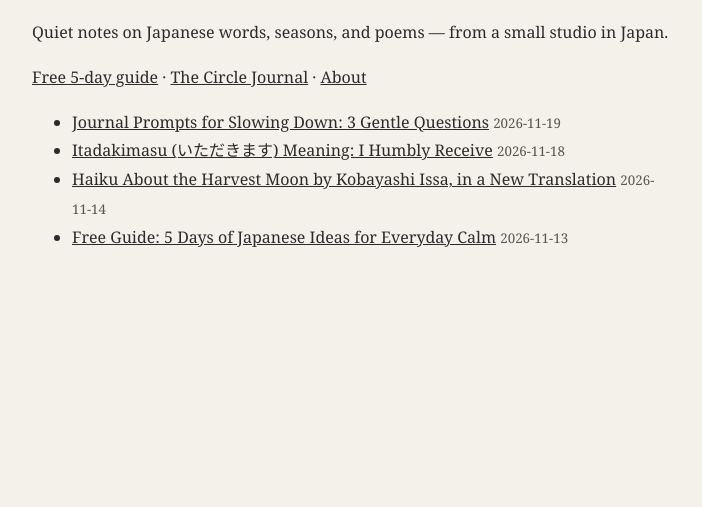
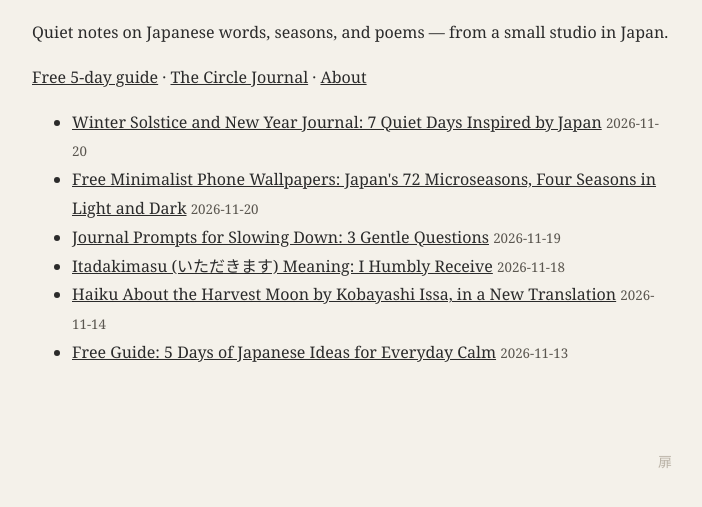
Before and after one commit to globalinnerdivine/globalinnerdivine.github.io, a plain HTML site: page index.html in a window 1280 px wide. Shown: the part 101-608 px from the top of the page, without its empty margins (288-990 px from the left). Drawn offline with Linux system fonts and the light colour scheme.

Commit message:
index 2026-11-20

```diff
--- a/index.html
+++ b/index.html
@@ -5,4 +5,5 @@
 </head><body><h1 style="font-weight:normal;letter-spacing:.15em">GLOBAL INNER DIVINE</h1>
 <p>Quiet notes on Japanese words, seasons, and poems — from a small studio in Japan.</p>
 <p><a href="https://globalinnerdivine.beehiiv.com">Free 5-day guide</a> · <a href="https://payhip.com/b/bm8CI">The Circle Journal</a> · <a href="https://globalinnerdivine.github.io/about.html">About</a></p>
-<ul><li><a href="https://globalinnerdivine.github.io/posts/2026-11-19.html">Journal Prompts for Slowing Down: 3 Gentle Questions</a> <small>2026-11-19</small></li><li><a href="https://globalinnerdivine.github.io/posts/2026-11-18.html">Itadakimasu (いただきます) Meaning: I Humbly Receive</a> <small>2026-11-18</small></li><li><a href="https://globalinnerdivine.github.io/posts/2026-11-14.html">Haiku About the Harvest Moon by Kobayashi Issa, in a New Translation</a> <small>2026-11-14</small></li><li><a href="https://globalinnerdivine.github.io/posts/2026-11-13.html">Free Guide: 5 Days of Japanese Ideas for Everyday Calm</a> <small>2026-11-13</small></li></ul></body></html>
+<ul><li><a href="https://globalinnerdivine.github.io/posts/2026-11-20.html">Winter Solstice and New Year Journal: 7 Quiet Days Inspired by Japan</a> <small>2026-11-20</small></li><li><a href="https://globalinnerdivine.github.io/posts/2026-11-20-wp01_free.html">Free Minimalist Phone Wallpapers: Japan&#x27;s 72 Microseasons, Four Seasons in Light and Dark</a> <small>2026-11-20</small></li><li><a href="https://globalinnerdivine.github.io/posts/2026-11-19.html">Journal Prompts for Slowing Down: 3 Gentle Questions</a> <small>2026-11-19</small></li><li><a href="https://globalinnerdivine.github.io/posts/2026-11-18.html">Itadakimasu (いただきます) Meaning: I Humbly Receive</a> <small>2026-11-18</small></li><li><a href="https://globalinnerdivine.github.io/posts/2026-11-14.html">Haiku About the Harvest Moon by Kobayashi Issa, in a New Translation</a> <small>2026-11-14</small></li><li><a href="https://globalinnerdivine.github.io/posts/2026-11-13.html">Free Guide: 5 Days of Japanese Ideas for Everyday Calm</a> <small>2026-11-13</small></li></ul>
+<p style="text-align:right;margin-top:80px"><a href="https://globalinnerdivine.github.io/door/" title="?" style="text-decoration:none;color:#b9b2a6;font-size:14px">扉</a></p></body></html>
```
